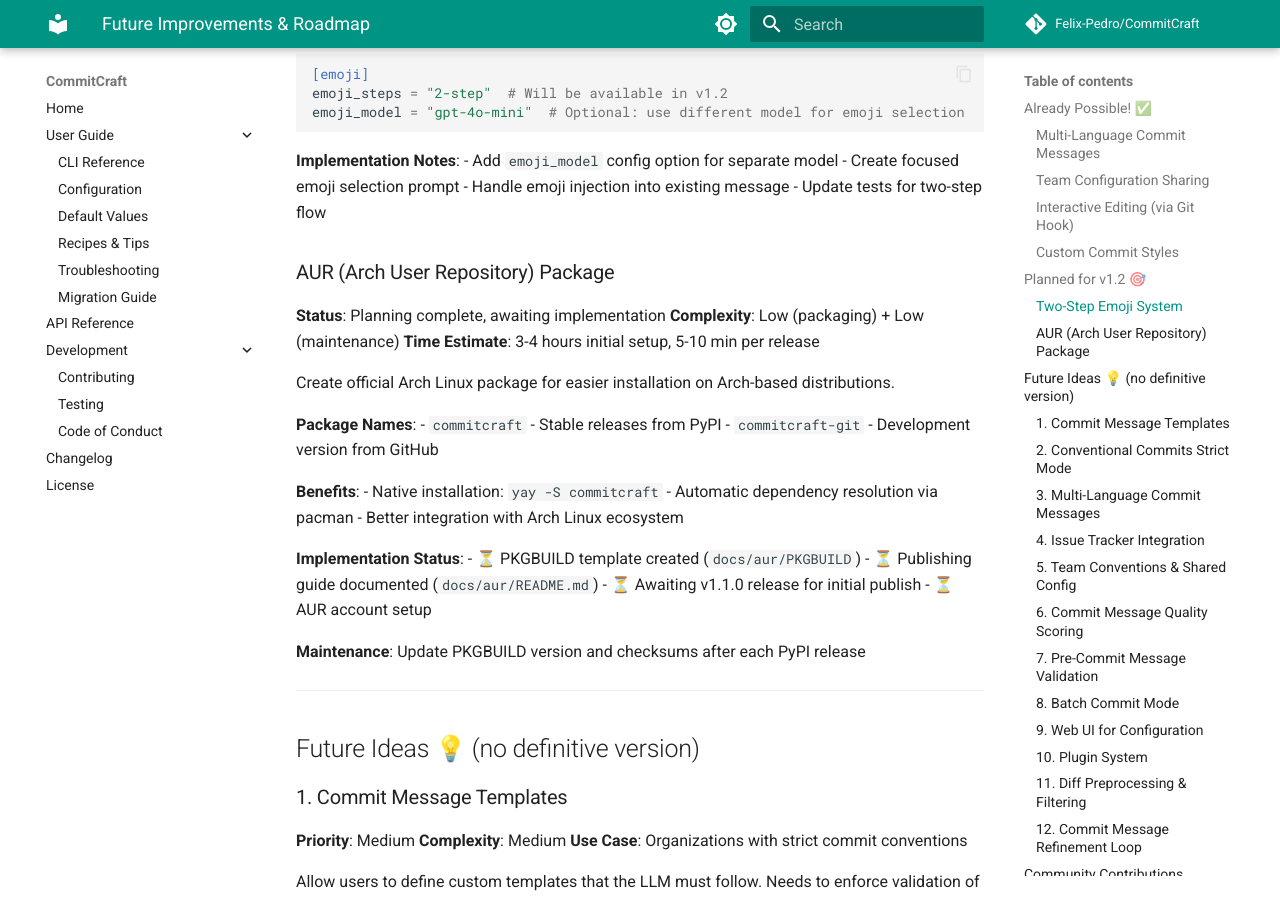
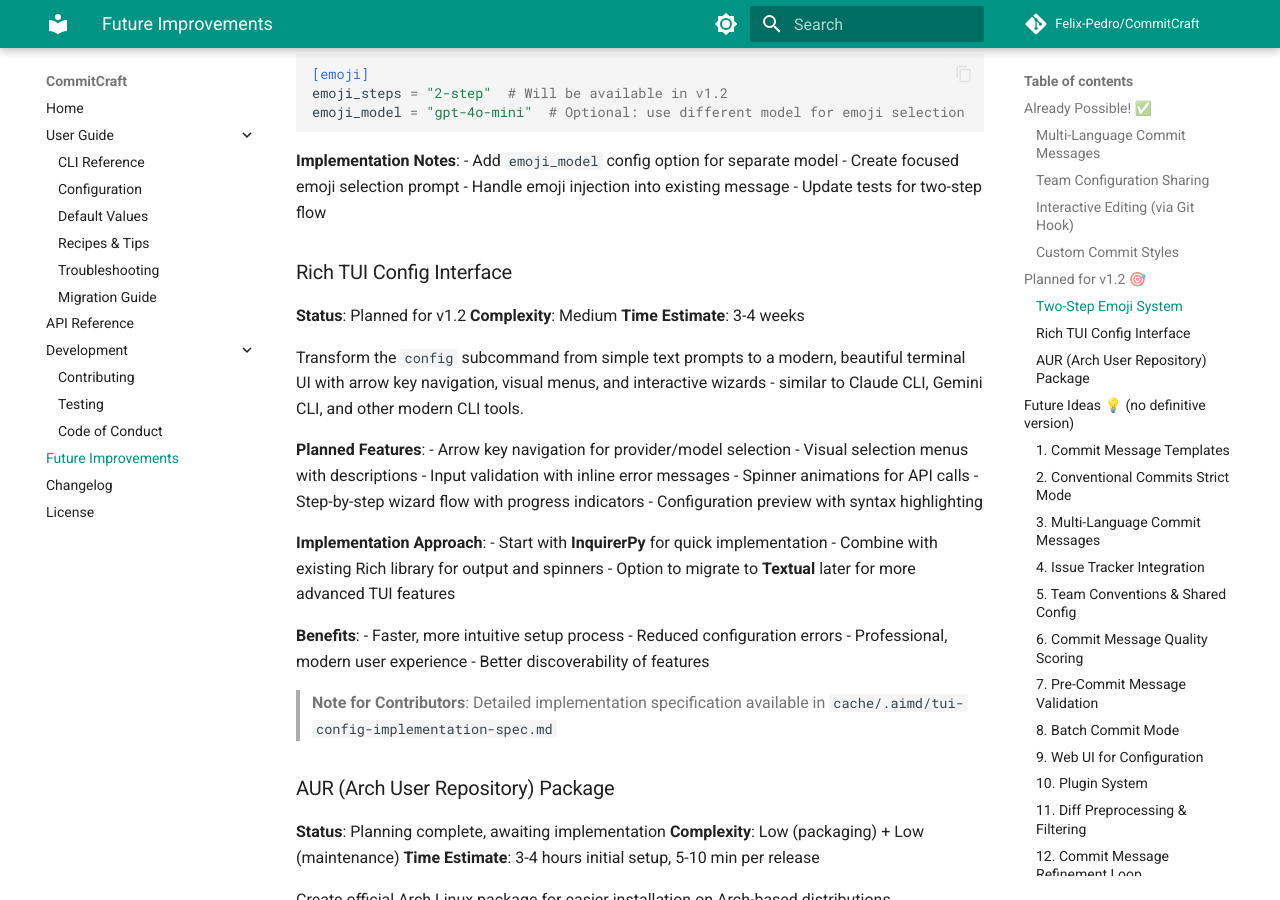
Before and after one commit to Felix-Pedro/CommitCraft, an MkDocs documentation site: the page built from docs/future-improvements.md, in a window 1280 px wide and 900 px high, scrolled down 1665 px. Built offline with MkDocs 1.6.1 and Material for MkDocs 9.7.7, drawn with Linux system fonts in a browser that asks for light colours; comment, search, counter and statistics services are not loaded.

Commit message:
**✨ Add Rich TUI Config Interface Planning & Fix Documentation Link**
- Introduce detailed planning for a modern Rich TUI config interface (v1.2), including arrow key navigation, visual menus, and interactive wizards using InquirerPy/Rich.
- Update documentation link to remove space in URL (`security-best-practices`).
- Include implementation benefits: faster setup, reduced errors, and enhanced UX.

```diff
--- a/docs/future-improvements.md
+++ b/docs/future-improvements.md
@@ -74,6 +74,33 @@
 - Handle emoji injection into existing message
 - Update tests for two-step flow
 
+### Rich TUI Config Interface
+**Status**: Planned for v1.2
+**Complexity**: Medium
+**Time Estimate**: 3-4 weeks
+
+Transform the `config` subcommand from simple text prompts to a modern, beautiful terminal UI with arrow key navigation, visual menus, and interactive wizards - similar to Claude CLI, Gemini CLI, and other modern CLI tools.
+
+**Planned Features**:
+- Arrow key navigation for provider/model selection
+- Visual selection menus with descriptions
+- Input validation with inline error messages
+- Spinner animations for API calls
+- Step-by-step wizard flow with progress indicators
+- Configuration preview with syntax highlighting
+
+**Implementation Approach**:
+- Start with **InquirerPy** for quick implementation
+- Combine with existing Rich library for output and spinners
+- Option to migrate to **Textual** later for more advanced TUI features
+
+**Benefits**:
+- Faster, more intuitive setup process
+- Reduced configuration errors
+- Professional, modern user experience
+- Better discoverability of features
+
+> **Note for Contributors**: Detailed implementation specification available in `cache/.aimd/tui-config-implementation-spec.md`
 
 ### AUR (Arch User Repository) Package
 **Status**: Planning complete, awaiting implementation
--- a/mkdocs.yml
+++ b/mkdocs.yml
@@ -56,5 +56,6 @@
     - Contributing: contributing.md
     - Testing: testing.md
     - Code of Conduct: CONDUCT.md
+  - Future Improvements: future-improvements.md
   - Changelog: changelog.md
   - License: license.md
```
Also changed, not shown: docs/defaults.md (+1 -1 lines).
